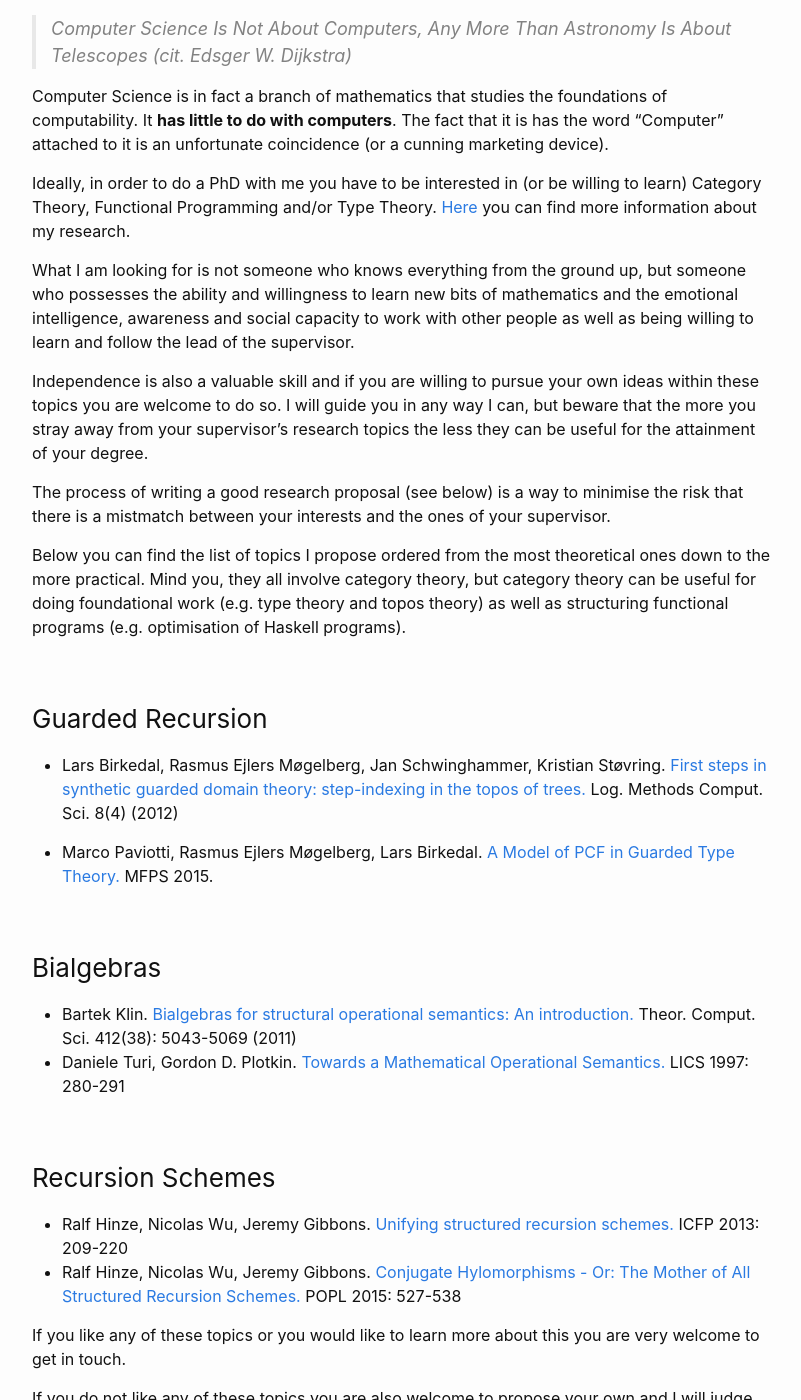
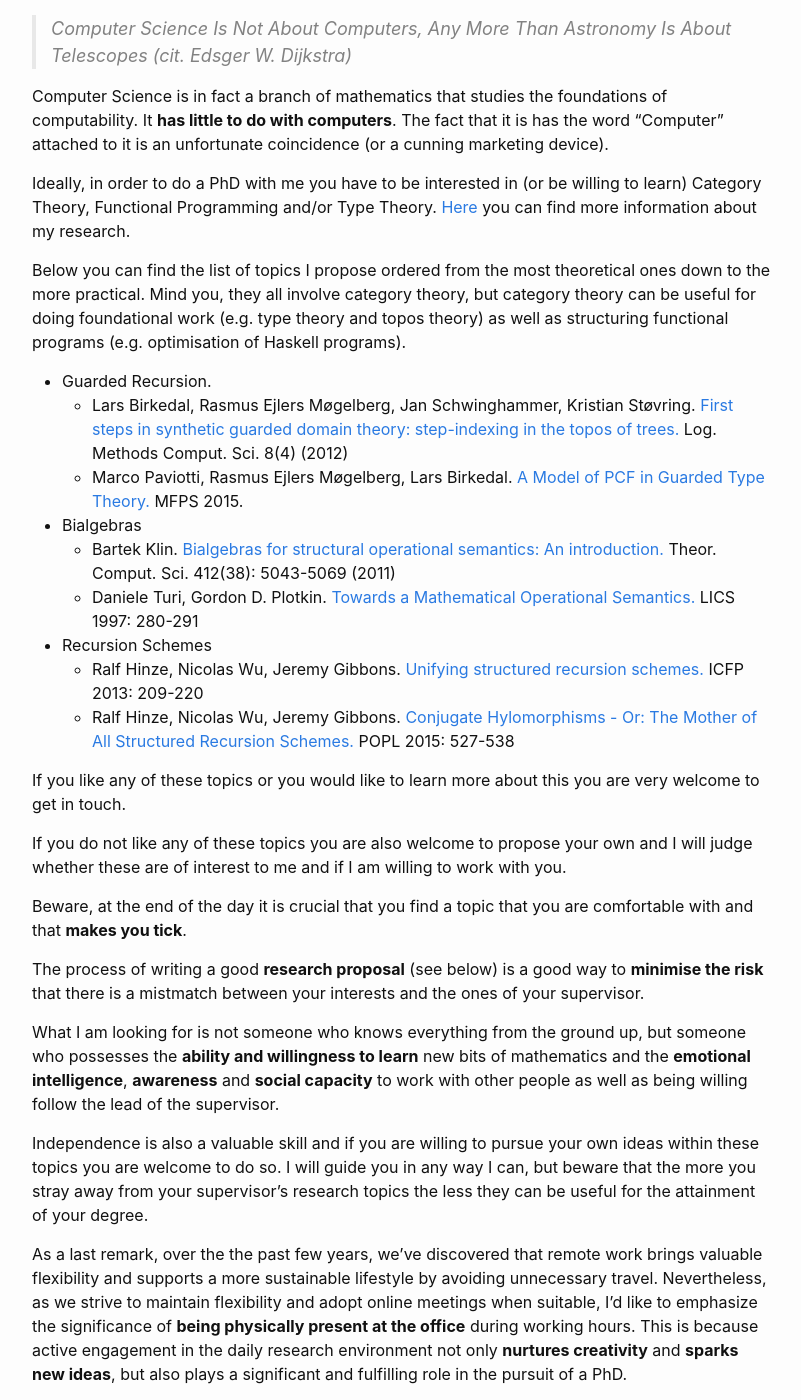
Before and after one commit to mpaviotti/mpaviotti.github.com, a Jekyll site: the page built from phd.markdown, in a window 1280 px wide and 1400 px high, scrolled down 635 px. Shown: the whole window, without its empty margins (238-1039 px from the left). Built offline with Jekyll 4.4.1, drawn with Linux system fonts in a browser that asks for light colours; some of the changed lines change nothing that is shown.

Commit message:
being in the office

```diff
--- a/phd.markdown
+++ b/phd.markdown
@@ -36,36 +36,24 @@ willing to learn) Category Theory, Functional Programming and/or Type Theory.
 [Here]({% link research.markdown %}) you can find more information about my
 research.
 
-What I am looking for is not someone who knows everything from the ground up,
-but someone who possesses the ability and willingness to learn new bits of mathematics and the emotional intelligence, awareness and social capacity to work with other people as well as being willing to learn and follow the lead of the supervisor.
-
-Independence is also a valuable skill and if you are willing to pursue your own ideas within these topics you are welcome to do so. I will guide you in any way I can, but beware that the more you stray away from your supervisor's research topics the less they can be useful for the attainment of your degree.
-
-The process of writing a good research proposal (see below) is a way to minimise
-the risk that  there is a mistmatch between your interests and the ones of your
-supervisor.
-
 Below you can find the list of topics I propose ordered from the most
 theoretical ones down to the more practical. Mind you, they all involve category
 theory, but category theory can be useful for doing foundational work (e.g. type
 theory and topos theory) as well as structuring functional programs (e.g.
 optimisation of Haskell programs).
 
-### Guarded Recursion
 
-- Lars Birkedal, Rasmus Ejlers Møgelberg, Jan Schwinghammer, Kristian Støvring. [First steps in synthetic guarded domain theory: step-indexing in the topos of trees.](https://arxiv.org/abs/1208.3596) Log. Methods Comput. Sci. 8(4) (2012)
+- Guarded Recursion.
+  - Lars Birkedal, Rasmus Ejlers Møgelberg, Jan Schwinghammer, Kristian Støvring. [First steps in synthetic guarded domain theory: step-indexing in the topos of trees.](https://arxiv.org/abs/1208.3596) Log. Methods Comput. Sci. 8(4) (2012)
+  - Marco Paviotti, Rasmus Ejlers Møgelberg, Lars Birkedal. [A Model of PCF in Guarded Type Theory.](http://www.itu.dk/people/mogel/papers/PCF-mfps2015.pdf) MFPS 2015.
 
-- Marco Paviotti, Rasmus Ejlers Møgelberg, Lars Birkedal. [A Model of PCF in Guarded Type Theory.](http://www.itu.dk/people/mogel/papers/PCF-mfps2015.pdf) MFPS 2015.
+- Bialgebras
+  - Bartek Klin. [Bialgebras for structural operational semantics: An introduction.](https://www.sciencedirect.com/science/article/pii/S0304397511002532) Theor. Comput. Sci. 412(38): 5043-5069 (2011)
+  - Daniele Turi, Gordon D. Plotkin. [Towards a Mathematical Operational Semantics.](https://homepages.inf.ed.ac.uk/gdp/publications/Math_Op_Sem.pdf) LICS 1997: 280-291
 
-### Bialgebras
-
-- Bartek Klin. [Bialgebras for structural operational semantics: An introduction.](https://www.sciencedirect.com/science/article/pii/S0304397511002532) Theor. Comput. Sci. 412(38): 5043-5069 (2011)
-- Daniele Turi, Gordon D. Plotkin. [Towards a Mathematical Operational Semantics.](https://homepages.inf.ed.ac.uk/gdp/publications/Math_Op_Sem.pdf) LICS 1997: 280-291
-
-### Recursion Schemes
-
-- Ralf Hinze, Nicolas Wu, Jeremy Gibbons. [Unifying structured recursion schemes.](https://research-information.bris.ac.uk/ws/portalfiles/portal/65842535/Nicolas_Wu_Unifying_Structured_Recursion_Schemes.pdf) ICFP 2013: 209-220
-- Ralf Hinze, Nicolas Wu, Jeremy Gibbons. [Conjugate Hylomorphisms - Or: The Mother of All Structured Recursion Schemes.](https://dl.acm.org/doi/10.1145/2775051.2676989) POPL 2015: 527-538
+- Recursion Schemes
+  - Ralf Hinze, Nicolas Wu, Jeremy Gibbons. [Unifying structured recursion schemes.](https://research-information.bris.ac.uk/ws/portalfiles/portal/65842535/Nicolas_Wu_Unifying_Structured_Recursion_Schemes.pdf) ICFP 2013: 209-220
+  - Ralf Hinze, Nicolas Wu, Jeremy Gibbons. [Conjugate Hylomorphisms - Or: The Mother of All Structured Recursion Schemes.](https://dl.acm.org/doi/10.1145/2775051.2676989) POPL 2015: 527-538
 
 If you like any of these topics or you would like to learn more about this you
 are very welcome to get in touch.
@@ -76,6 +64,17 @@ with you.
 
 Beware, at the end of the day it is crucial that you find a topic that you are
 comfortable with and that **makes you tick**.
+
+The process of writing a good **research proposal** (see below) is a good way to **minimise
+the risk** that  there is a mistmatch between your interests and the ones of your
+supervisor.
+
+What I am looking for is not someone who knows everything from the ground up,
+but someone who possesses the **ability and willingness to learn** new bits of mathematics and the **emotional intelligence**, **awareness** and **social capacity** to work with other people as well as being willing follow the lead of the supervisor.
+
+Independence is also a valuable skill and if you are willing to pursue your own ideas within these topics you are welcome to do so. I will guide you in any way I can, but beware that the more you stray away from your supervisor's research topics the less they can be useful for the attainment of your degree.
+
+As a last remark, over the the past few years, we've discovered that remote work brings valuable flexibility and supports a more sustainable lifestyle by avoiding unnecessary travel. Nevertheless, as we strive to maintain flexibility and adopt online meetings when suitable, I'd like to emphasize the significance of **being physically present at the office** during working hours. This is because active engagement in the daily research environment not only **nurtures creativity** and **sparks new ideas**, but also plays a significant and fulfilling role in the pursuit of a PhD.
 
 ## The application process
 The application process goes via the School of Computing where you are required
```
